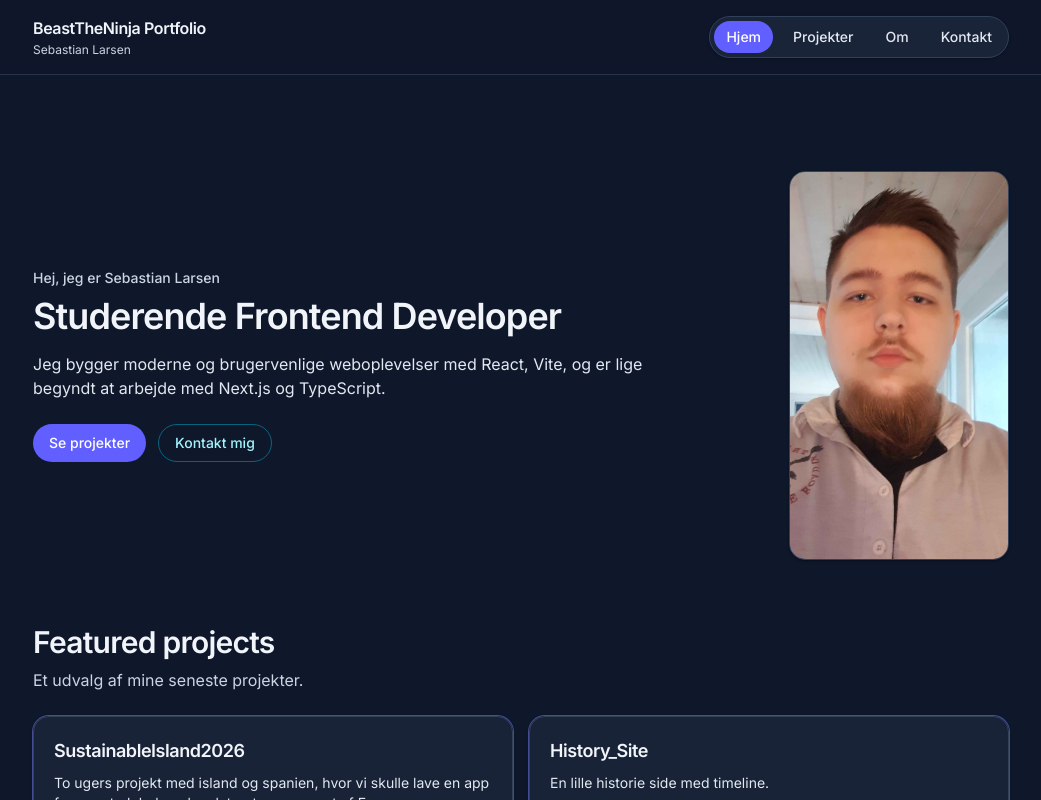
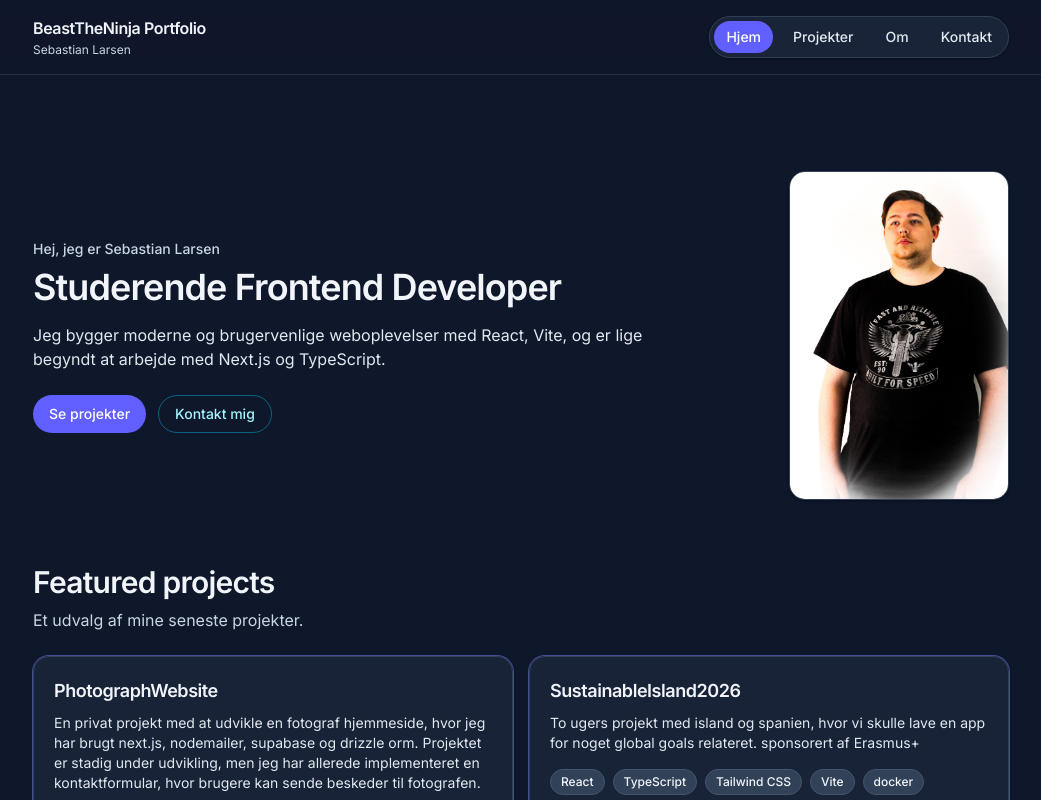
Before and after one commit to BeastTheNinja/BeastTheNinja_Portfolio, a Next.js app: page / in a window 1280 px wide. Shown: the top 800 px of the page, without its empty margins (119-1160 px from the left). Built offline with nearby package versions, Linux system fonts and the light colour scheme.

Commit message:
New project added and added new pictures

```diff
--- a/src/app/(root)/data/site-data.ts
+++ b/src/app/(root)/data/site-data.ts
@@ -8,6 +8,14 @@ export type Project = {
 };
 
 export const projects: Project[] = [
+    {
+        name: "PhotographWebsite",
+        summary: "En privat projekt med at udvikle en fotograf hjemmeside, hvor jeg har brugt next.js, nodemailer, supabase og drizzle orm. Projektet er stadig under udvikling, men jeg har allerede implementeret en kontaktformular, hvor brugere kan sende beskeder til fotografen.",
+        stack: ["React", "TypeScript", "Tailwind CSS", "next.js", "nodemailer", "supabase", "Drizzle ORM", "WIP"],
+        demoUrl: "https://www.dinfotografannika.dk/",
+        repoUrl: "https://github.com/BeastTheNinja/photographwebsite",
+        featured: true,
+    },
     {
         name: "SustainableIsland2026",
         summary: "To ugers projekt med island og spanien, hvor vi skulle lave en app for noget global goals relateret. sponsorert af Erasmus+",
--- a/src/app/(root)/om/page.tsx
+++ b/src/app/(root)/om/page.tsx
@@ -28,7 +28,7 @@ const AboutPage = () => {
                 <div className="grid gap-6 sm:gap-8 md:grid-cols-[220px_1fr] md:items-start">
                     <div className="mx-auto w-full max-w-55 overflow-hidden rounded-2xl border border-slate-700 bg-slate-800/70 shadow-sm shadow-black/30 md:mx-0">
                         <Image
-                            src="/Sebastian.jpg"
+                            src="/mig6.jpg"
                             alt={`${profile.name} profilbillede`}
                             width={220}
                             height={260}
--- a/src/app/(root)/page.tsx
+++ b/src/app/(root)/page.tsx
@@ -5,7 +5,7 @@ import { ProjectCard } from "./components/projectcard";
 import { projects } from "./data/site-data";
 
 const Home = () => {
-  const featuredProjects = projects.filter((project) => project.featured).slice(0, 2);
+  const featuredProjects = projects.filter((project) => project.featured).slice(0, 4);
 
   return (
     <>
@@ -26,7 +26,7 @@ const Home = () => {
           </div>
 
           <div className="mx-auto w-full max-w-55 overflow-hidden rounded-2xl border border-slate-700 bg-slate-800/70 shadow-sm shadow-black/30 md:mx-0">
-            <Image src="/Sebastian.jpg" alt="Sebastian Larsen profilbillede" width={220} height={260} className="h-auto w-full object-cover" loading="eager" />
+            <Image src="/mig3.jpg" alt="Sebastian Larsen profilbillede" width={220} height={260} className="h-auto w-full object-cover" loading="eager" />
           </div>
         </div>
       </Section>
```
Also changed, not shown: public/mig3.jpg (added), public/mig6.jpg (added).
